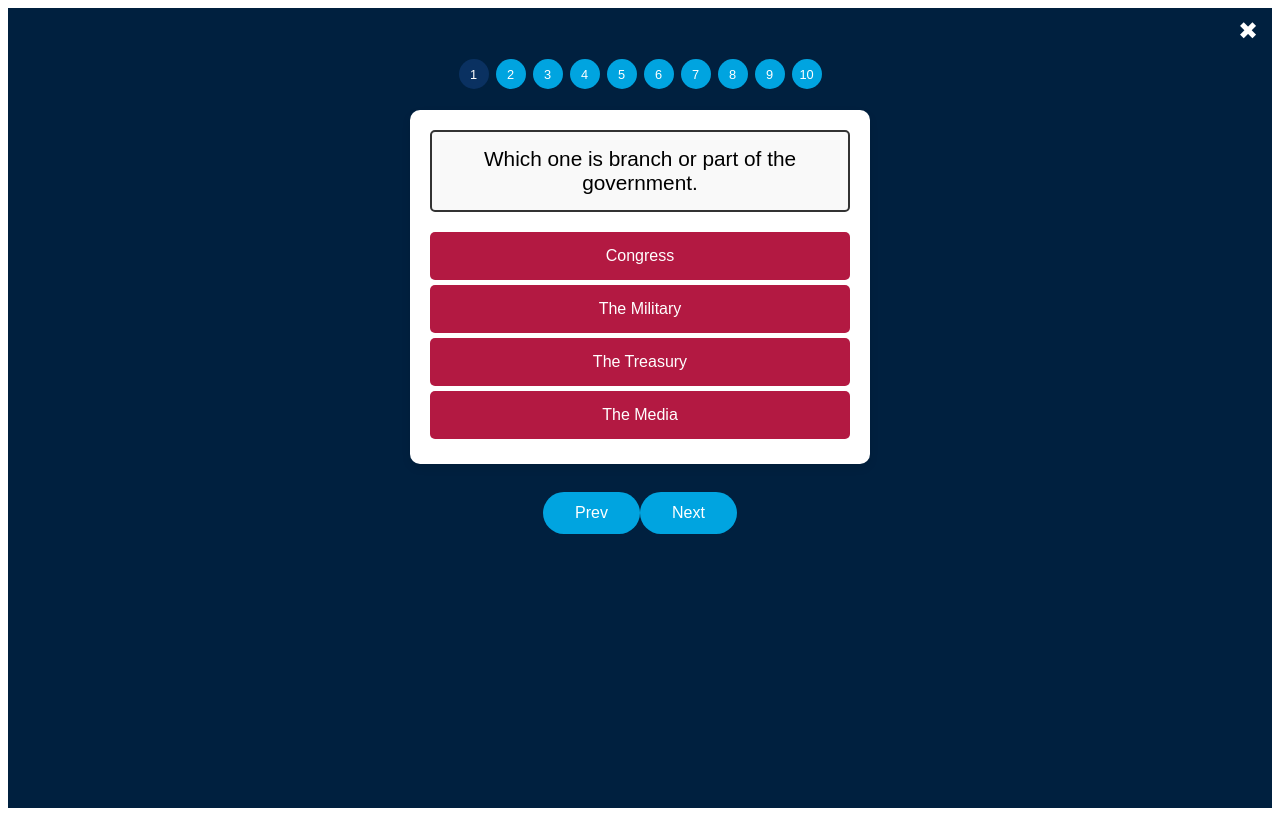
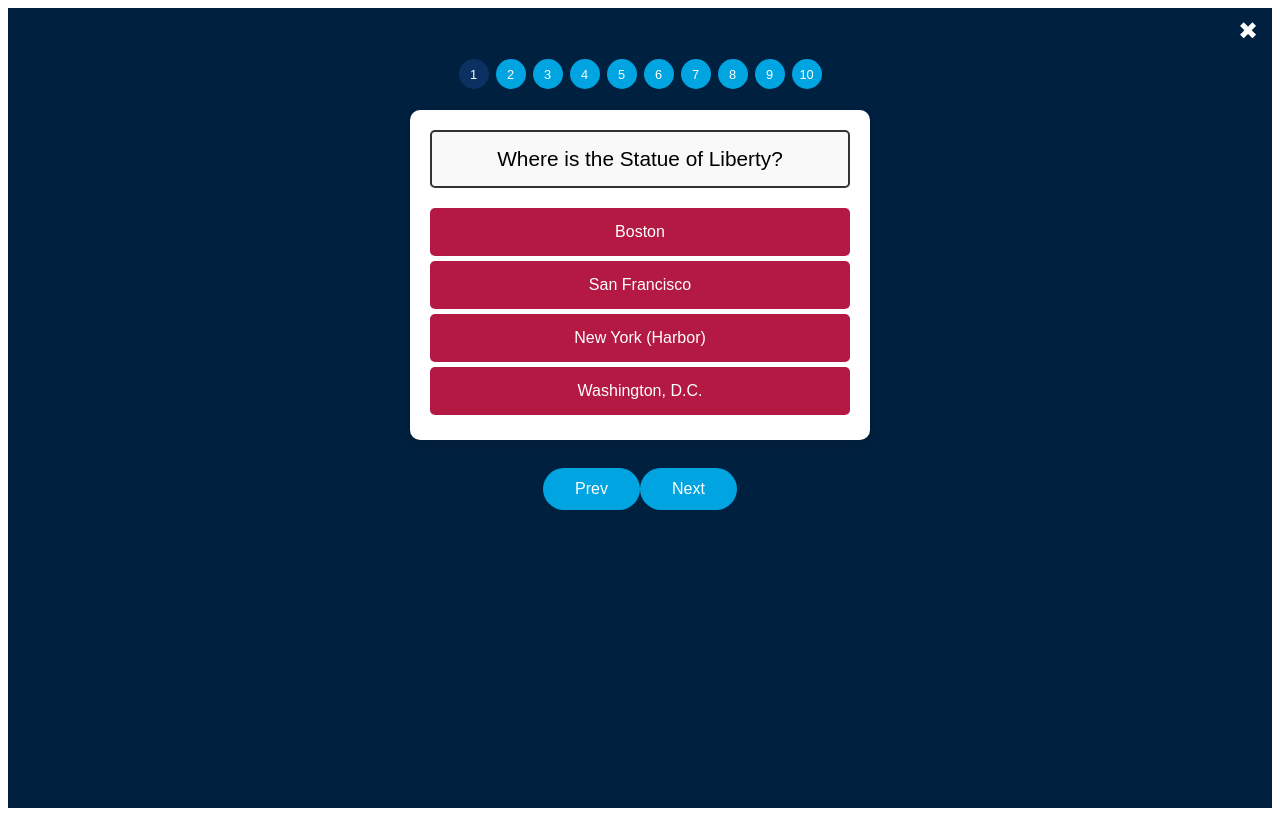
Before and after one commit to sanzay83/adquiz, a React (Create React App) app: page /quiz in a window 1280 px wide. Built offline with nearby package versions, Linux system fonts and the light colour scheme.

Commit message:
randomized options

```diff
--- a/src/components/Quiz.js
+++ b/src/components/Quiz.js
@@ -11,10 +11,18 @@ function Quiz() {
   const questionsPerPage = 1;
 
   useEffect(() => {
-    // Randomly select 4 questions from AllData
-    const shuffledQuestions = [...AllData].sort(() => 0.5 - Math.random());
-    const selected = shuffledQuestions.slice(0, 10);
-    setSelectedQuestions(selected);
+    // Shuffle array function
+    const shuffleArray = (array) => array.sort(() => 0.5 - Math.random());
+
+    // Randomly select 10 questions from AllData and shuffle their options
+    const shuffledQuestions = shuffleArray([...AllData])
+      .slice(0, 10)
+      .map((question) => ({
+        ...question,
+        options: shuffleArray(question.options),
+      }));
+
+    setSelectedQuestions(shuffledQuestions);
   }, []);
 
   const indexOfLastQuestion = currentPage * questionsPerPage;
```
